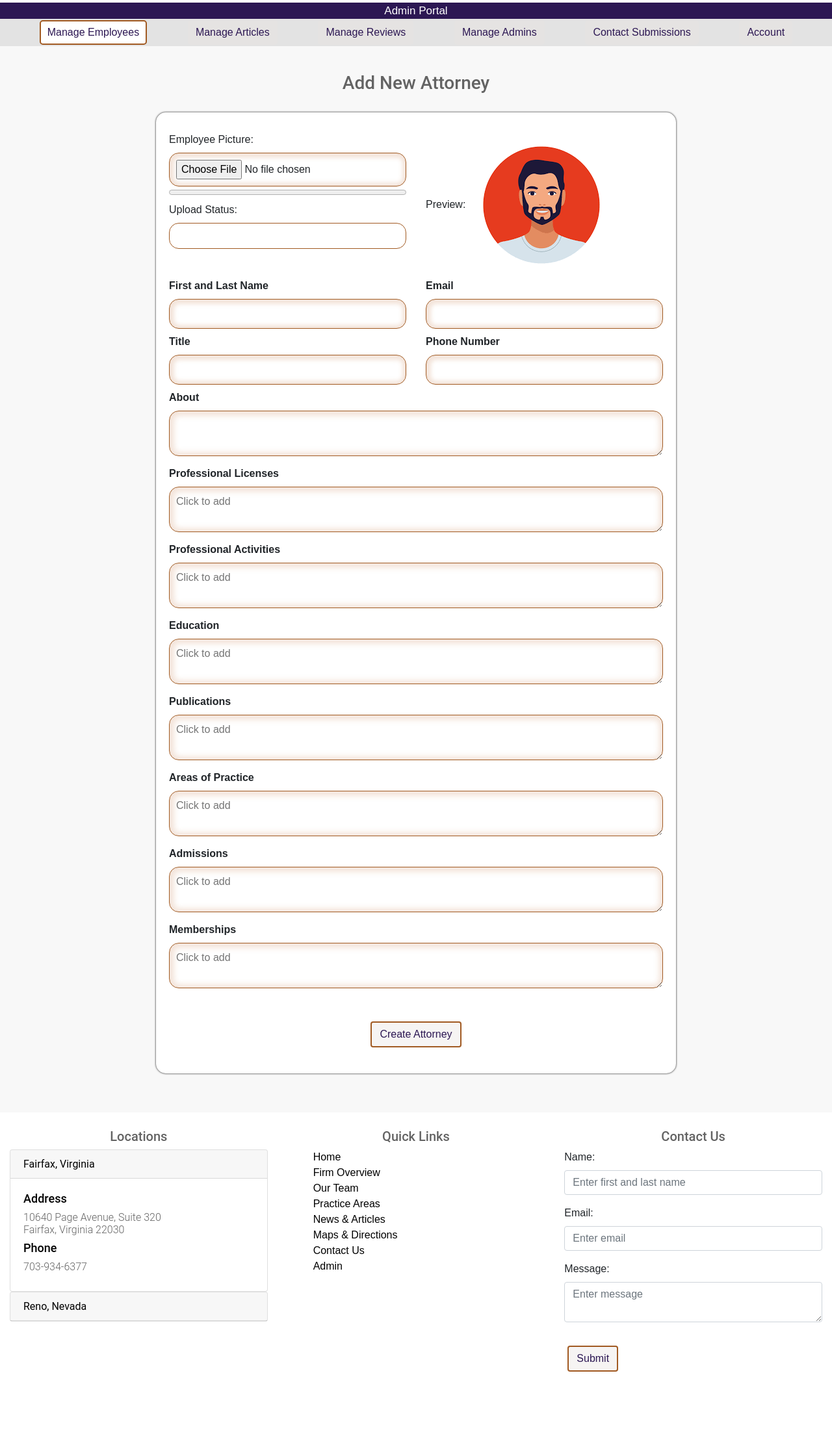
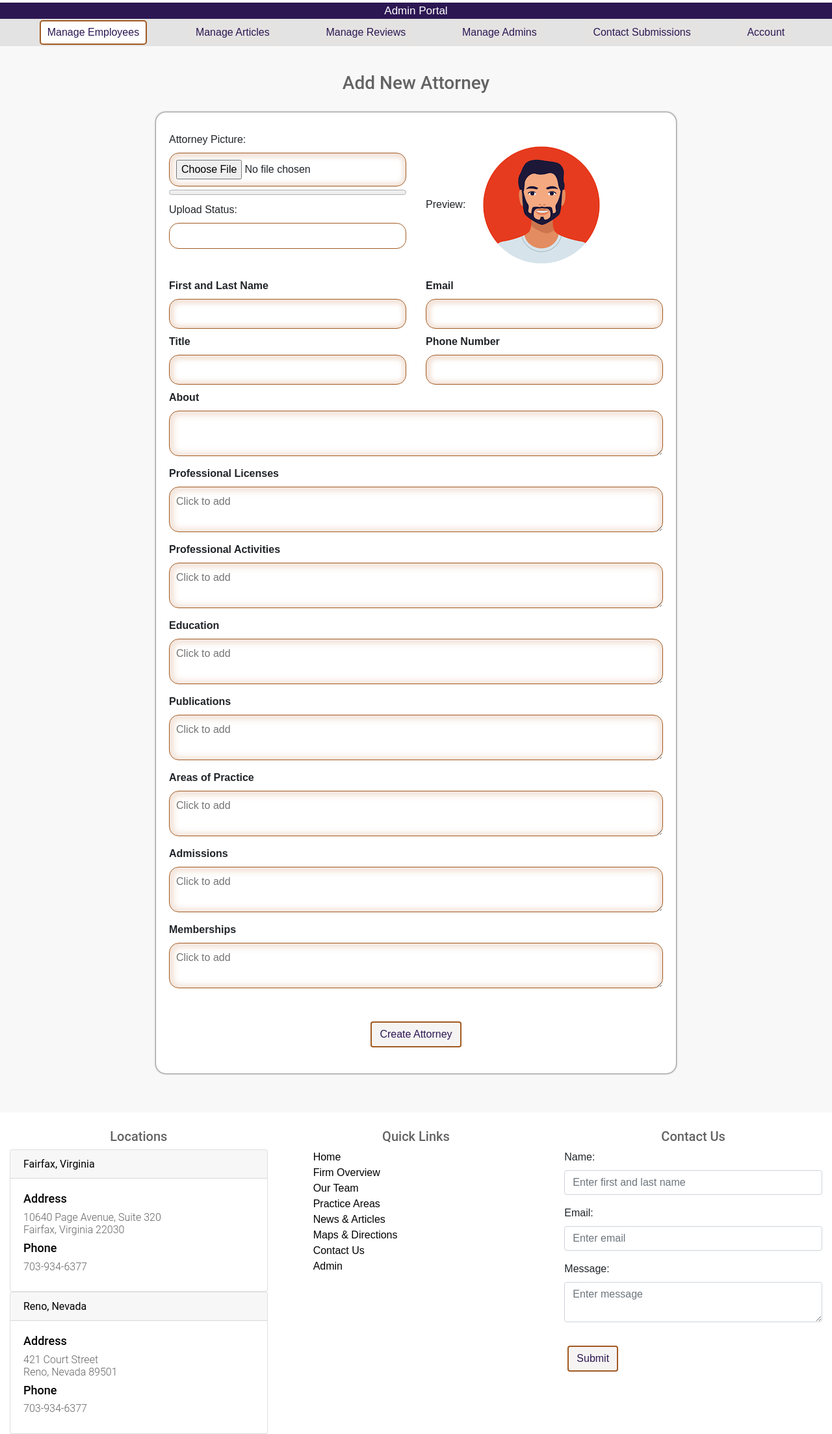
Before and after one commit to chrishwise/wise-law-firm-website, a Flask app: page /create-attorney in a window 1280 px wide. Shown: the part 131-2338 px from the top of the page at 65% size. Before the commit the page ends 2242 px from the top, so only its background shows below. Run offline with Flask 2, Linux system fonts and the light colour scheme; the visitor is signed in with stand-in values (Sample User, id 1); some libraries are stand-ins or nearby versions.

Commit message:
Reno office is displayed

```diff
--- a/website/templates/base.html
+++ b/website/templates/base.html
@@ -169,7 +169,7 @@
                                     <div class="card-header" role="tab" id="headingTwo1">
                                         <h6 class="mb-0"> <a class="fnav-link collapsed" data-toggle="collapse" href="#collapseTwo1" role="button" aria-expanded="false" aria-controls="collapseTwo1"> Reno, Nevada </a> </h6>
                                     </div>
-                                    <div id="collapseTwo1" class="collapse" role="tabpanel" aria-labelledby="headingTwo1" data-parent="#accordion1">
+                                    <div id="collapseTwo1" class="collapse show" role="tabpanel" aria-labelledby="headingTwo1" data-parent="#accordion1">
                                         <div class="card-body">
                                             <h4 class="loc-text">Address</h4>
                                             <h6 class="loc-text2">
--- a/website/templates/create-attorney.html
+++ b/website/templates/create-attorney.html
@@ -7,12 +7,12 @@
     {{ admin_navbar('employees') }}
     <div class="page-container section1">
         <h3>Add New Attorney</h3>
-        <form class="form-container" style="overflow-x: auto" method="POST">
+        <form class="form-container" style="overflow-x: auto" method="POST" enctype="multipart/form-data">
             <dl>
                 {{ form.csrf_token }}
                 <div class="row" style="padding-top: 10px">
                     <div class="col-sm-6 col-12">
-                        <label for="picture">Employee Picture:</label>
+                        <label for="picture">Attorney Picture:</label>
                         <input class="inset-item" type="file" id="picture" name="picture" accept="image/*">
                         <progress id="progressBar" value="0" max="100" style="width: 100%"></progress>
                         <label>Upload Status:</label>
@@ -20,7 +20,7 @@
                     </div>
                     <div class="col-sm-6 col-12">
                         <label>Preview:</label>
-                        <img id="picturePreview" src="{{ picture_url }}">
+                        <img id="picturePreview" src="{{ picture_url }}" alt="attorney picture preview">
                     </div>
                 </div>
                 <div class="row">
--- a/website/views.py
+++ b/website/views.py
@@ -527,7 +527,7 @@ def contact_archive():
                            current_user=current_user)
 
 
-
+# This is for uploading pictures to Amazon S3 Bucket
 
 
 boto3_client_lock = threading.Lock()
@@ -563,7 +563,7 @@ def sign_s3():
         'data': presigned_post,
         'url': 'https://%s.s3.amazonaws.com/%s' % (S3_BUCKET, file_name)
     })
-    print("when signing s3 requrest: ", json_output)
+    print("when signing s3 request: ", json_output)
 
     return json.dumps({
         'data': presigned_post,
```
